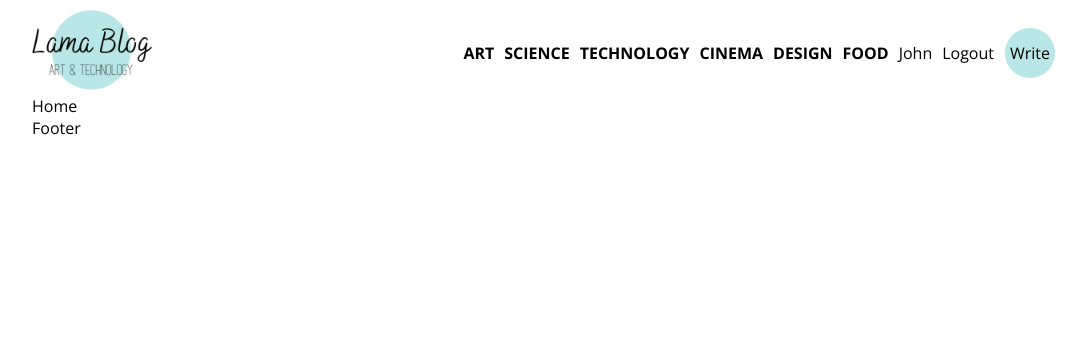
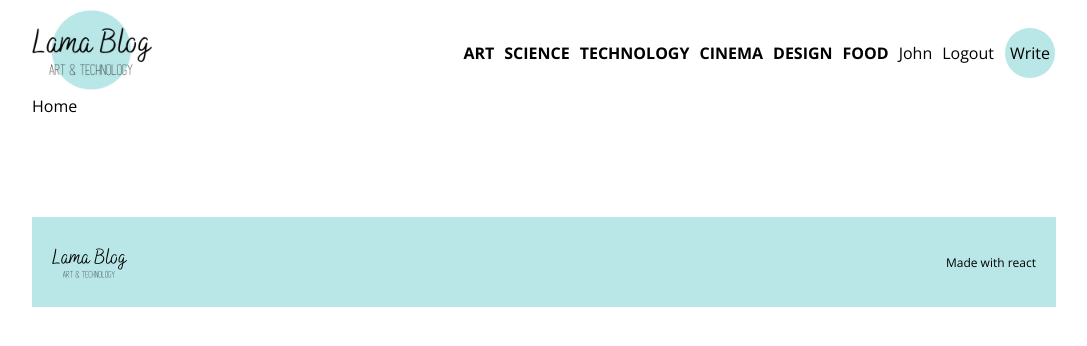
Before and after one commit to chalana1995/Blog-App, a React (Create React App) app in the folder client/blog-app/: page / in a window 1280 px wide. Shown: the top 346 px of the page, without its empty margins (96-1183 px from the left). Built offline with nearby package versions, Linux system fonts and the light colour scheme.

Commit message:
footer ui done

```diff
--- a/client/blog-app/src/components/Footer.jsx
+++ b/client/blog-app/src/components/Footer.jsx
@@ -1,7 +1,13 @@
 import React from "react";
+import Logo from "../img/logo.png";
 
 const Footer = () => {
-  return <div>Footer</div>;
+  return (
+    <footer>
+      <img src={Logo} alt="logo" />
+      <span>Made with react</span>
+    </footer>
+  );
 };
 
 export default Footer;
--- a/client/blog-app/src/style.scss
+++ b/client/blog-app/src/style.scss
@@ -109,5 +109,20 @@
         }
       }
     }
+
+    //Footer
+
+    footer {
+      margin-top: 100px;
+      padding: 20px;
+      background-color: $lightgreen;
+      display: flex;
+      align-items: center;
+      justify-content: space-between;
+      font-size: 12px;
+      img {
+        height: 50px;
+      }
+    }
   }
 }
```
